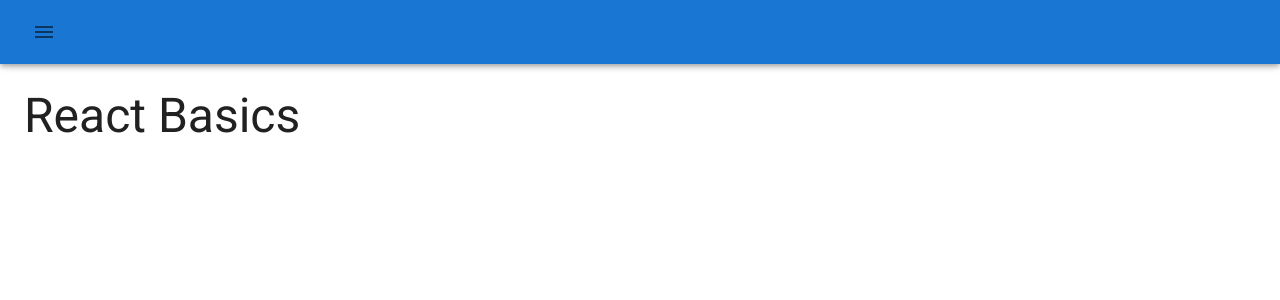
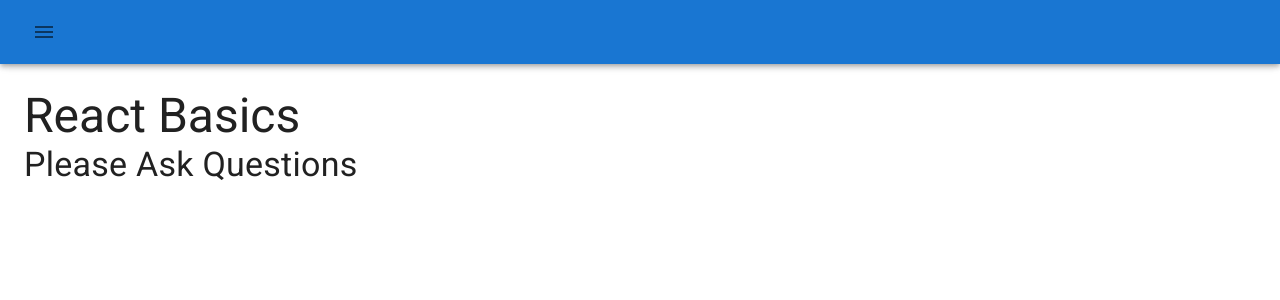
Before and after one commit to uplift-delivery/angular-to-react-lunch-n-learn, a React (Vite) app in the folder apps/react-web/: page /basics in a window 1280 px wide. Shown: the top 300 px of the page. Built offline with nearby package versions, Linux system fonts and the light colour scheme.

Commit message:
adding a step to the prepare script

```diff
--- a/apps/react-web/src/basics/BasicsPage.tsx
+++ b/apps/react-web/src/basics/BasicsPage.tsx
@@ -4,11 +4,11 @@ import { Typography } from '@mui/material';
 
 export const BasicsPage: FC = () => {
   // Use State
-  // - Simple boolean with Switch
+  // - Simple int with counter input
   // - Save settings in state
 
   // Use Memo
-  // - Show object being created each time with a useEffect
+  // - Show calculated value
 
   // Use Effect
   // - Load settings using effect
@@ -26,6 +26,7 @@ export const BasicsPage: FC = () => {
   return (
     <ColumnFlexbox>
       <Typography variant={'h3'}>React Basics</Typography>
+      <Typography variant={'h4'}>Please Ask Questions</Typography>
     </ColumnFlexbox>
   );
 };
--- a/package.json
+++ b/package.json
@@ -4,7 +4,7 @@
   "license": "MIT",
   "private": true,
   "scripts": {
-    "prepare": "husky",
+    "prepare": "husky && nx run-many -t pod-install",
     "start:metro": "nx start presenter-native",
     "start:ios": "nx pod-install presenter-native && nx run-ios presenter-native",
     "start:android": "nx run-android presenter-native",
```
Also changed, not shown: 1 other file (tests, documents, lock files or other folders).
